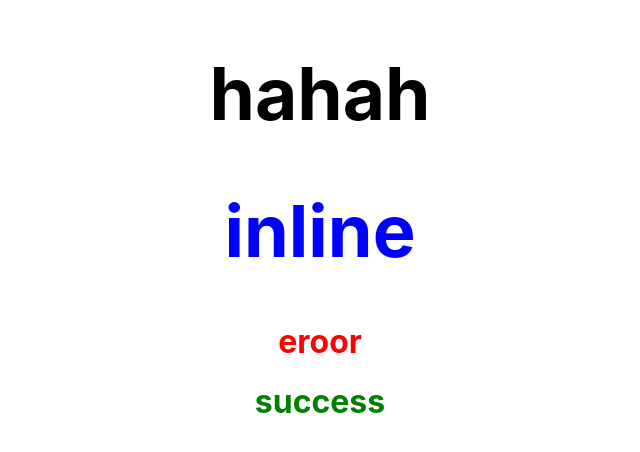
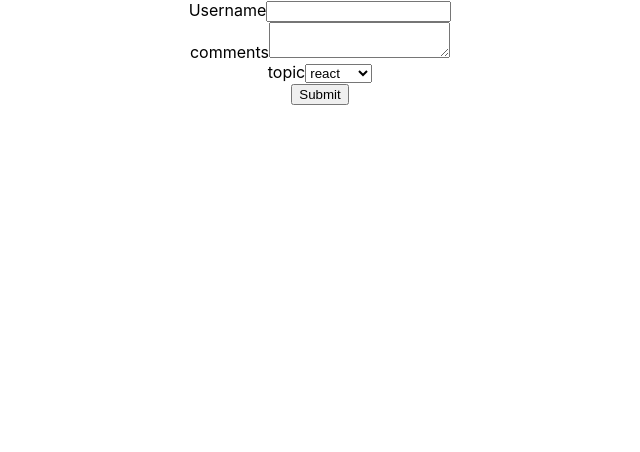
Before and after one commit to nicholeemma/React, a React (Create React App) app: page / in a window 1280 px wide. Shown: the top 452 px of the page, without its empty margins (320-960 px from the left). Built offline with nearby package versions, Linux system fonts and the light colour scheme.

Commit message:
form handler

```diff
--- a/src/App.js
+++ b/src/App.js
@@ -16,6 +16,7 @@
 import Inline from './Components/Inline';
 import './Components/appStyle.css';
 import styles from './Components/appStyle.module.css';
+import Form from './Components/Form';
 function App() {
   return (
     <div className="App">
@@ -37,10 +38,11 @@
       {/* <ParentComponent></ParentComponent> */}
     {/* <UserGreeting></UserGreeting> */}
       {/* <NameList></NameList> */}
-    <StyleSheet primary ={false}></StyleSheet>
+    {/* <StyleSheet primary ={false}></StyleSheet>
     <Inline></Inline>
     <h1 className='error'>eroor</h1>
-    <h1 className={styles.sucess}>success</h1>
+    <h1 className={styles.sucess}>success</h1> */}
+    <Form></Form>
     </div>
   );
 }
--- /dev/null
+++ b/src/Components/Form.js
@@ -0,0 +1,64 @@
+import React, { Component } from 'react'
+
+class Form extends Component {
+    constructor(props) {
+        super(props)
+
+        this.state = {
+             username: '',
+             comments:'',
+             topic: 'react'
+        }
+    }
+
+    handlerUserChange =(event) => {
+        this.setState({username : event.target.value})
+    }
+
+    handlerCommentChange =(event) => {
+        this.setState({comments : event.target.value})
+    }
+
+    handlerTopicChange = (event) => {
+        this.setState({topic : event.target.value})
+    }
+
+    handlerSubmit = (event) => {
+        alert(`${this.state.username} ${this.state.comments} ${this.state.topic}`)
+        //prevent refreshing so the value remain on the page
+        //default behaviour is submission prevent it
+        event.preventDefault()
+    }
+    render() {
+        // do not need to add this.state in the following
+          //  const {username, comments, topic} = this.state
+        return (
+            <form onSubmit = {this.handlerSubmit}>
+                <div>
+                   <label>Username</label>
+                   <input type ="text"
+                   value = {this.state.username}
+                   onChange = {this.handlerUserChange}></input>
+                </div>
+                <div>
+                    <label>comments</label>
+                    <textarea type ="text"
+                    value = {this.state.comments}
+                    onChange = {this.handlerCommentChange}></textarea>
+                </div>
+                <div>
+                    <label>topic</label>
+                    <select value = {this.state.topic}
+                    onChange = {this.handlerTopicChange}>
+                        <option value="react">react</option>
+                        <option value="angular">angular</option>
+                        <option value="vue">vue</option>
+                    </select>
+                </div>
+                <button type="submit">Submit</button>
+            </form>
+        )
+    }
+}
+
+export default Form
```
